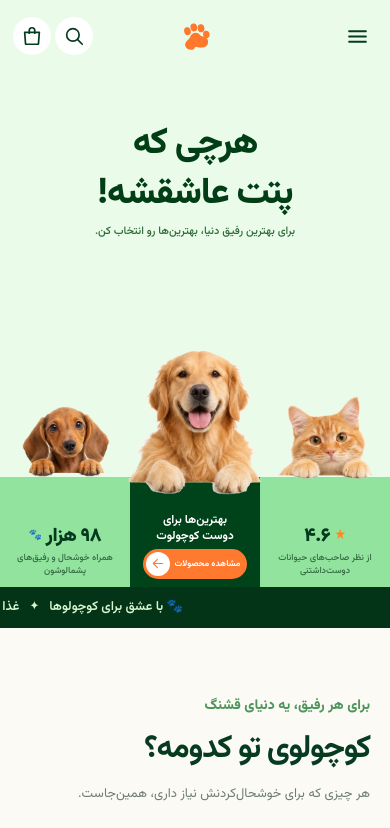
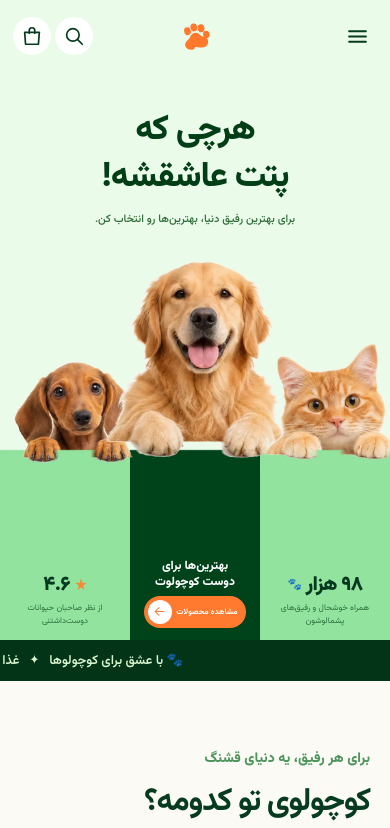
Before and after one commit to danialshams/petshop, a Next.js app: page / in a window 390 px wide. Shown: the top 828 px of the page. Built offline with nearby package versions, Linux system fonts and the light colour scheme.

Commit message:
fix: unified pet hero scene and aligned paws

```diff
--- a/app/globals.css
+++ b/app/globals.css
@@ -484,3 +484,63 @@
   .hero-pet-panel-caption p{font-size:9px}
   .hero-pet-panel-caption .pill-button{min-height:28px}
 }
+
+/* 2026-11-23 Unified hero composition */
+/* Unified art-directed hero. Animal silhouettes and the section boundary are
+   baked into ONE image; only accessible copy and controls remain DOM nodes. */
+.hero-shell{background:#eafbea;overflow:hidden;isolation:isolate}
+.hero-stage{height:clamp(235px,19vw,310px)!important;max-width:1600px;isolation:isolate;position:relative;z-index:2}
+.hero-wordmark{top:15px;z-index:2}
+.hero-wordmark h1{font-size:clamp(52px,6.8vw,112px);line-height:1.3;letter-spacing:-2.5px}
+.hero-feature{top:18px;z-index:3}
+.side-review{top:22px;z-index:3}
+.hero-scene{width:100%;max-width:1600px;margin:clamp(-152px,-9.5vw,-65px) auto 0;position:relative;z-index:1;isolation:isolate;line-height:0;direction:ltr}
+.hero-scene-picture{display:block;width:100%}
+.hero-scene-image{display:block;width:100%;height:auto;object-fit:contain;object-position:center;user-select:none;pointer-events:none}
+.hero-scene-captions{position:absolute;inset:auto 0 0;height:29.143%;display:grid;grid-template-columns:repeat(3,minmax(0,1fr));direction:ltr;line-height:normal;z-index:2}
+.hero-scene-caption{min-width:0;display:flex;flex-direction:column;align-items:center;justify-content:flex-end;gap:9px;padding:0 12px clamp(15px,1.6vw,28px);direction:rtl;text-align:center}
+.hero-scene-caption .hero-scene-stat{margin:0;color:#04391f;font-weight:900;font-size:clamp(29px,3.1vw,53px);letter-spacing:-1px;line-height:1.22;white-space:nowrap}
+.hero-scene-caption .scene-star{font-size:.8em;color:#fa8831}
+.hero-scene-caption .scene-paws{font-size:.58em;vertical-align:middle;color:#f58b36}
+.hero-scene-caption>p{font-size:clamp(11px,1.07vw,15px);line-height:1.8;color:#2d7041;max-width:260px;margin:0}
+.hero-scene-caption--middle{color:#fff}
+.hero-scene-caption--middle h2{font-size:clamp(18px,1.85vw,29px);line-height:1.45;margin:0;color:#fff;font-weight:800}
+.hero-scene-caption .pill-button{min-height:43px}
+@media(max-width:1100px){
+  .hero-stage{height:clamp(210px,19vw,260px)!important}
+  .hero-wordmark h1{font-size:clamp(44px,7.5vw,80px)}
+  .hero-scene{margin-top:-8vw}
+  .hero-scene-caption{gap:4px;padding-bottom:12px}
+}
+@media(max-width:760px){
+  .hero-stage{height:225px!important}
+  .hero-wordmark{top:30px;padding:0 12px}
+  .hero-wordmark h1{font-size:clamp(33px,9.2vw,56px);line-height:1.35;letter-spacing:-1px}
+  .hero-wordmark p{font-size:11px;line-height:1.8;margin:8px 0 0}
+  .hero-feature,.side-review{display:none}
+  .hero-scene{width:100%;max-width:none;margin-top:-125px;left:auto;transform:none}
+  .hero-scene-captions{height:40.345%;}
+  .hero-scene-caption{padding:0 3px 16px;gap:5px}
+  .hero-scene-caption .hero-scene-stat{font-size:clamp(18px,4.9vw,28px);letter-spacing:-.6px}
+  .hero-scene-caption>p{font-size:clamp(8px,2.15vw,11px);line-height:1.55;max-width:120px}
+  .hero-scene-caption--middle h2{font-size:clamp(11px,3vw,17px);line-height:1.4}
+  .hero-scene-caption .pill-button{min-height:28px;gap:4px;font-size:clamp(8px,2vw,11px);padding:4px 8px 4px 4px}
+  .hero-scene-caption .pill-button span{width:24px;height:24px}
+  .hero-scene-caption .pill-button span svg{width:13px;height:13px}
+}
+@media(max-width:400px){
+  .hero-stage{height:220px!important}
+  .hero-wordmark{top:35px}
+  .hero-wordmark h1{font-size:35px}
+  .hero-scene{margin-top:-123px}
+  .hero-scene-caption{padding-bottom:12px}
+  .hero-scene-caption .hero-scene-stat{font-size:20px}
+  .hero-scene-caption--middle h2{font-size:12px}
+}
+@media(min-width:761px) and (max-width:1100px){
+ .hero-scene-caption{gap:5px;padding-bottom:7px}
+ .hero-scene-caption--middle h2{font-size:clamp(14px,1.7vw,19px);line-height:1.36}
+ .hero-scene-caption .pill-button{min-height:32px;padding:3px 6px 3px 3px;font-size:12px;gap:6px}
+ .hero-scene-caption .pill-button span{width:30px;height:30px}
+ .hero-scene-caption .hero-scene-stat{font-size:clamp(24px,3.3vw,33px)}
+}
--- a/app/page.jsx
+++ b/app/page.jsx
@@ -70,10 +70,9 @@ function Loader({onDone}) {
    // Exactly the supplied dog animation: a 6-second transparent WebP loop.
    const dog=new window.Image();
    const imageSources=[
-     "/images/pet-tile-golden.webp",
-     "/images/pet-tile-dachshund.webp",
-     "/images/pet-tile-cat.webp",
-     "/images/pet-trio-mobile.webp",
+     "/images/hero-scene-desktop.webp",
+     "/images/hero-scene-mobile.webp",
+     "/images/hero-puppy.webp",
    ];
    const prefetch=(src)=>new Promise(resolve=>{
      const img=new window.Image();
@@ -158,33 +157,29 @@ export default function Home(){
  <div className="top-actions"><button type="button" title="جست‌وجو" aria-label="جست‌وجو" onClick={()=>{setSearchOpen(s=>!s);toShop("همه")}}><Icon name="search"/></button><button type="button" title="علاقه‌مندی‌ها" aria-label="علاقه‌مندی‌ها" onClick={()=>document.getElementById("shop")?.scrollIntoView({behavior:"smooth"})}><Icon name="heart" fill={liked.length?"#ff772b":"none"}/></button><button type="button" title="سبد خرید" aria-label="سبد خرید" onClick={()=>setCartOpen(true)} className="cart-top"><Icon name="bag"/>{cartCount>0&&<span className="count">{cartCount.toLocaleString("fa-IR")}</span>}</button></div>
  </header>
  <div className="hero-stage">
- <div className="hero-wordmark"><h1>هرچی که <span>پتت عاشقشه!</span></h1><p>برای بهترین رفیق دنیا، بهترین‌ها رو انتخاب کن.</p></div>
- <div className="hero-feature"><CatTree/><div className="feature-details"><span>خانه گربه کوزی</span><strong>۹۸۰ هزار تومان</strong></div><button aria-label="مشاهده خانه گربه" onClick={()=>toShop("گربه")} className="feature-arrow"><Icon name="arrow" size={19}/></button></div>
- <div className="side-review"><div className="side-review-photo"><img src={photos.puppy} alt="سگ کوچک" loading="eager"/></div><p>ویدیوهای بامزه و نظر صاحبان پت‌ها</p><span>دیدن تجربه‌ها <Icon name="arrow" size={13}/></span></div>
+   <div className="hero-wordmark"><h1>هرچی که <span>پتت عاشقشه!</span></h1><p>برای بهترین رفیق دنیا، بهترین‌ها رو انتخاب کن.</p></div>
+   <div className="hero-feature"><CatTree/><div className="feature-details"><span>خانه گربه کوزی</span><strong>۹۸۰ هزار تومان</strong></div><button aria-label="مشاهده خانه گربه" onClick={()=>toShop("گربه")} className="feature-arrow"><Icon name="arrow" size={19}/></button></div>
+   <div className="side-review"><div className="side-review-photo"><img src={photos.puppy} alt="سگ کوچک" loading="eager"/></div><p>ویدیوهای بامزه و نظر صاحبان پت‌ها</p><span>دیدن تجربه‌ها <Icon name="arrow" size={13}/></span></div>
  </div>
-
- <div className="hero-pet-panels" aria-label="دوست‌های پشمالوی کوزی‌پاوز">
-   <section className="hero-pet-panel hero-pet-panel--left">
-     <img className="hero-pet-panel-media" src="/images/pet-tile-dachshund.webp" alt="سگ داشهوند با پنجه‌ها روی لبه کارت سبز" width="500" height="580" fetchPriority="high" />
-     <div className="hero-pet-panel-caption">
-       <strong className="hero-pet-stat">۹۸ هزار <span aria-hidden="true" className="hero-stat-symbol hero-stat-paws">🐾</span></strong>
-       <p>همراه خوشحال و رفیق‌های پشمالوشون</p>
+ <div className="hero-scene" aria-label="سه حیوان با پنجه‌هایشان روی لبه کارت‌های فروشگاه">
+   <picture className="hero-scene-picture">
+     <source media="(max-width: 760px)" srcSet="/images/hero-scene-mobile.webp" />
+     <img className="hero-scene-image" src="/images/hero-scene-desktop.webp" alt="سگ داشهوند، گلدن رتریور خندان و گربه نارنجی، با پنجه‌هایشان بر لبه سه سکشن سبز" width="1600" height="940" fetchPriority="high" />
+   </picture>
+   <div className="hero-scene-captions">
+     <div className="hero-scene-caption hero-scene-caption--left">
+       <strong className="hero-scene-stat"><span className="scene-star" aria-hidden="true">★</span> ۴.۶</strong>
+       <p>از نظر صاحبان حیوانات دوست‌داشتنی</p>
      </div>
-   </section>
-   <section className="hero-pet-panel hero-pet-panel--middle">
-     <img className="hero-pet-panel-media" src="/images/pet-tile-golden.webp" alt="سگ گلدن رتریور خندان با پنجه‌ها روی لبه سکشن وسط" width="500" height="580" fetchPriority="high" />
-     <div className="hero-pet-panel-caption">
+     <div className="hero-scene-caption hero-scene-caption--middle">
        <h2>بهترین‌ها برای<br/>دوست کوچولوت</h2>
        <button type="button" className="pill-button" onClick={()=>toShop("همه")}>مشاهده محصولات <span><Icon name="arrow" size={17}/></span></button>
      </div>
-   </section>
-   <section className="hero-pet-panel hero-pet-panel--right">
-     <img className="hero-pet-panel-media" src="/images/pet-tile-cat.webp" alt="گربه نارنجی با پنجه‌ها روی لبه کارت سبز" width="500" height="580" fetchPriority="high" />
-     <div className="hero-pet-panel-caption">
-       <strong className="hero-pet-stat"><span aria-hidden="true" className="hero-stat-symbol">★</span> ۴.۶</strong>
-       <p>از نظر صاحب‌های حیوانات دوست‌داشتنی</p>
+     <div className="hero-scene-caption hero-scene-caption--right">
+       <strong className="hero-scene-stat">۹۸ هزار <span className="scene-paws" aria-hidden="true">🐾</span></strong>
+       <p>همراه خوشحال و رفیق‌های پشمالوشون</p>
      </div>
-   </section>
+   </div>
  </div>
  </section>
  <div className="ticker"><div>🐾 با عشق برای کوچولوها&nbsp;&nbsp; ✦ &nbsp;&nbsp;غذا و تشویقی&nbsp;&nbsp; ✦ &nbsp;&nbsp;اسباب‌بازی و سرگرمی&nbsp;&nbsp; ✦ &nbsp;&nbsp;برای هر پنجه یک خوشحالی&nbsp;&nbsp; ✦ &nbsp;&nbsp;خرید راحت و دوست‌داشتنی&nbsp;&nbsp; ✦ &nbsp;&nbsp;</div></div>
```
Also changed, not shown: public/images/hero-scene-desktop.webp (added), public/images/hero-scene-mobile.webp (added).
